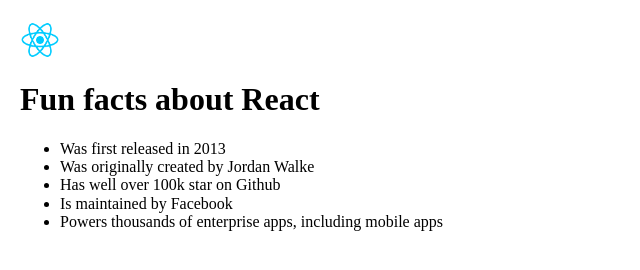
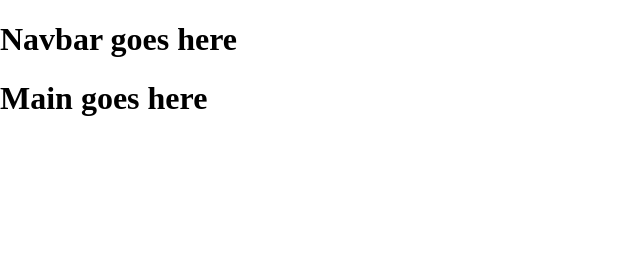
Before and after one commit to bycarlosgamez/react, a React app in the folder react-info-site/: page / in a window 1280 px wide. Shown: the whole page, without its empty margins (0-640 px from the left). Built offline with nearby package versions, Linux system fonts and the light colour scheme.

Commit message:
project setup with components

```diff
--- /dev/null
+++ b/react-info-site/App.js
@@ -0,0 +1,12 @@
+import React from "react"
+import Main from "/components/Main"
+import Navbar from "/components/Navbar"
+
+export default function App(){
+    return (
+        <div className="container">
+            <Navbar />
+            <Main />
+        </div>
+    )
+}
--- /dev/null
+++ b/react-info-site/components/Main.js
@@ -0,0 +1,7 @@
+import React from 'react'
+
+export default function Main() {
+    return (
+        <h1>Main goes here</h1>
+    )
+}
--- /dev/null
+++ b/react-info-site/components/Navbar.js
@@ -0,0 +1,7 @@
+import React from 'react'
+
+export default function Navbar() {
+    return (
+        <h1>Navbar goes here</h1>
+    )
+}
--- a/react-info-site/index.css
+++ /dev/null
@@ -1,4 +0,0 @@
-html, body {
-    margin: 0;
-    padding: 10px;
-}
--- a/react-info-site/index.html
+++ b/react-info-site/index.html
@@ -1,6 +1,9 @@
 <html>
     <head><link rel="stylesheet" href="https://cdnjs.cloudflare.com/ajax/libs/normalize/8.0.1/normalize.css">
-        <link rel="stylesheet" href="index.css">
+        <link rel="preconnect" href="https://fonts.googleapis.com">
+        <link rel="preconnect" href="https://fonts.gstatic.com" crossorigin>
+        <link href="https://fonts.googleapis.com/css2?family=Inter:wght@400;600;700&display=swap" rel="stylesheet">
+        <link rel="stylesheet" href="style.css">
     </head>
     <body>
         <div id="root"></div>
--- a/react-info-site/index.js
+++ b/react-info-site/index.js
@@ -1,33 +1,27 @@
-import React from 'react';
-import ReactDOM from 'react-dom';
+/**
+Challenge: Project setup
 
-/*
-Challenge: Starting from scratch, build and render the
-HTML for our section project. Check the Google slide for
-what you're trying to build.
+- Create a `components` folder
+- Create the following components in separate files inside
+  the components folder.  In each one, just render an `h1`
+  with the name of the component (e.g. return <h1>Navbar goes here</h1>):
+    - Navbar
+    - Main
+- Create an App component outside the components folder (sibling to
+  the index.js file)
+    - Have App render the Navbar and Main components
+- Import and render the App component inside of index.js using ReactDOM
+    - At this point you should have your "Navbar goes here" etc. showing up
+      in the mini-browser.
+- Go to Google fonts and get the "Inter" font with weights 400, 600, and 700.
+  Put the links to those fonts ABOVE the style.css link in index.html (Use
+  the `<link/>` elements instead of the @import or npm options for getting
+  the fonts. You may need to do some extra research to figure out how this
+  works if you haven't done it before)
+*/
 
-We'll be adding styling to it later.
+import React from "react"
+import ReactDOM from "react-dom"
+import App from "./App"
 
-Hints:
-* The React logo is a file in the project tree, so you can
-  access it by using `src="./react-logo.png" in your image
-  element
-* You can also set the `width` attribute of the image element
-  just like in HTML. In the slide, I have it set to 40px
- */
-
-const page = (
-  <div>
-    <img src='./react-logo.png' width='40px' />
-    <h1>Fun facts about React</h1>
-    <ul>
-      <li>Was first released in 2013</li>
-      <li>Was originally created by Jordan Walke</li>
-      <li>Has well over 100k star on Github</li>
-      <li>Is maintained by Facebook</li>
-      <li>Powers thousands of enterprise apps, including mobile apps</li>
-    </ul>
-  </div>
-);
-
-ReactDOM.render(page, document.getElementById('root'));
+ReactDOM.render(<App />, document.getElementById("root"))
--- /dev/null
+++ b/react-info-site/style.css
@@ -0,0 +1 @@
+/* font-family: 'Inter', sans-serif; */
--- a/react-info-site/webpack.config.js
+++ b/react-info-site/webpack.config.js
@@ -1,9 +1,6 @@
 module.exports = {
   "output": {
     "filename": "[name].pack.js"
-  },
-  "entry": {
-    "index": "./index"
   },
   "module": {
     "rules": [
@@ -21,5 +18,8 @@
         "test": /\.js$/
       }
     ]
+  },
+  "entry": {
+    "index": "./index"
   }
 };
```
Also changed, not shown: react-info-site/README.md, react-info-site/react-logo.png (deleted), 1 other file.
